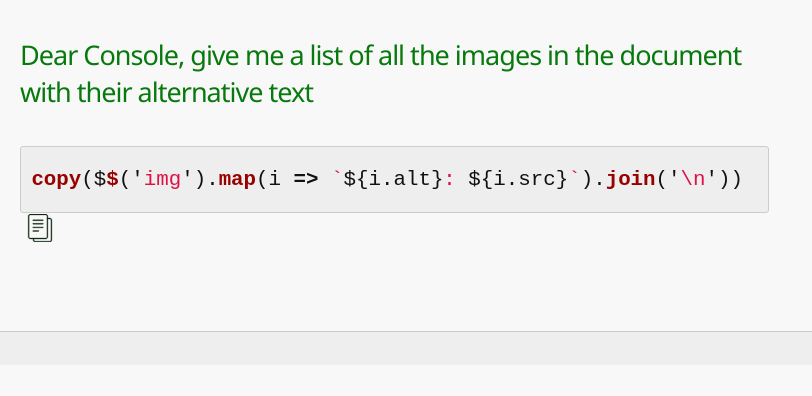
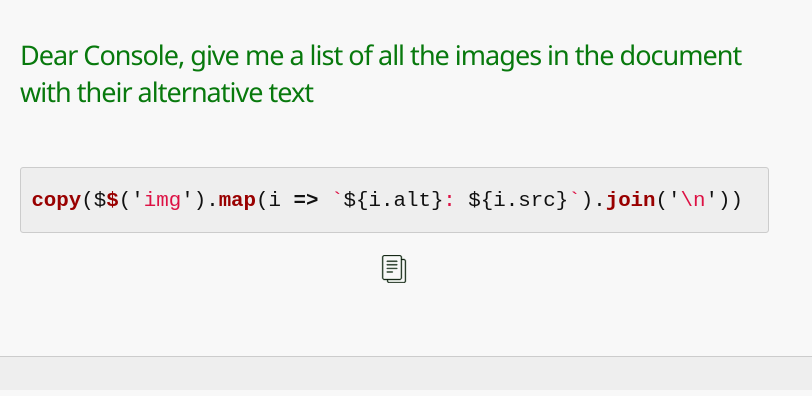
Before and after one commit to codepo8/dearconsole, a Jekyll site: the page built from _scripts/images-alt-text.md, in a window 1280 px wide. Shown: the top 396 px of the page, without its empty margins (0-812 px from the left). Built offline with Jekyll 4.4.1, drawn with Linux system fonts in a browser that asks for light colours.

Commit message:
layout fixes

```diff
--- a/assets/scripts.js
+++ b/assets/scripts.js
@@ -1,6 +1,6 @@
 let copypopup = document.createElement('output');
 copypopup.classList.add('popup');
-copypopup.textContent = 'Copied!';
+copypopup.textContent = '☑️ Copied!';
 document.body.appendChild(copypopup);
 
 showcopied = _ => {
--- a/assets/styles.css
+++ b/assets/styles.css
@@ -312,6 +312,21 @@ blockquote.warning strong:nth-child(1)::before {
   width: 100%;
   height: 100%;
 }
+#snippets h1 {
+  flex: 0 0 100%;
+}
+div#snippets {
+  display: flex;
+  flex-wrap: wrap;
+  gap: 1em;
+}
+div#snippets div {
+  flex: 5;
+}
+div#snippets button {
+  flex: 1;
+}
+
 #snippets li {
   display: flex;
 }
@@ -358,8 +373,11 @@ output.popup {
   top: -20em;
   left: 50%;
   transform: translateX(-50%);
-  padding: 1em;
+  padding: .5em 1em;
   background: #000;
+  color: #fff;
+  border: 2px solid #fff;
   transition: 400ms;
+  border-radius: .5em;
 }
-.copied output.popup { top: 1em; }
+.copied output.popup { top: 3em; }
```
